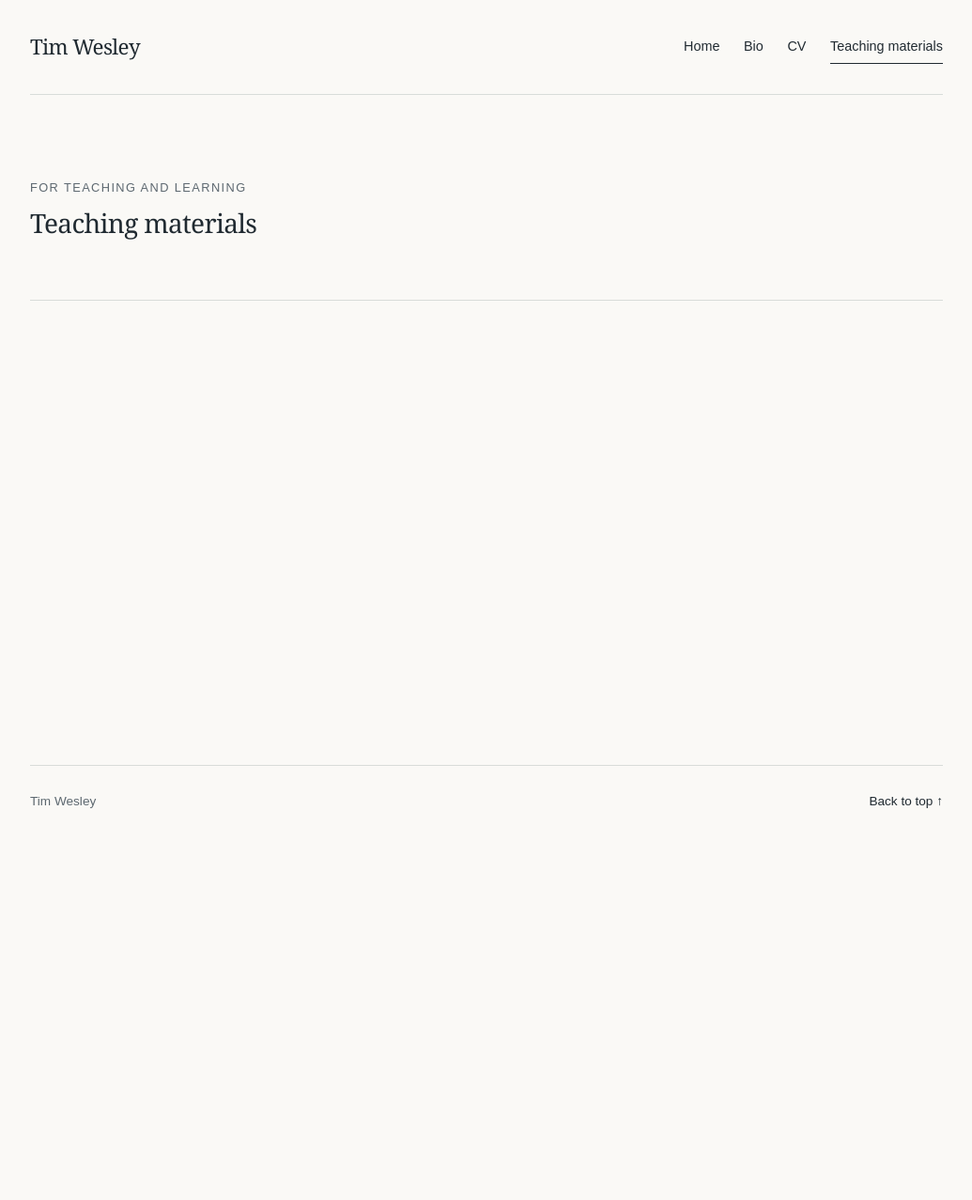
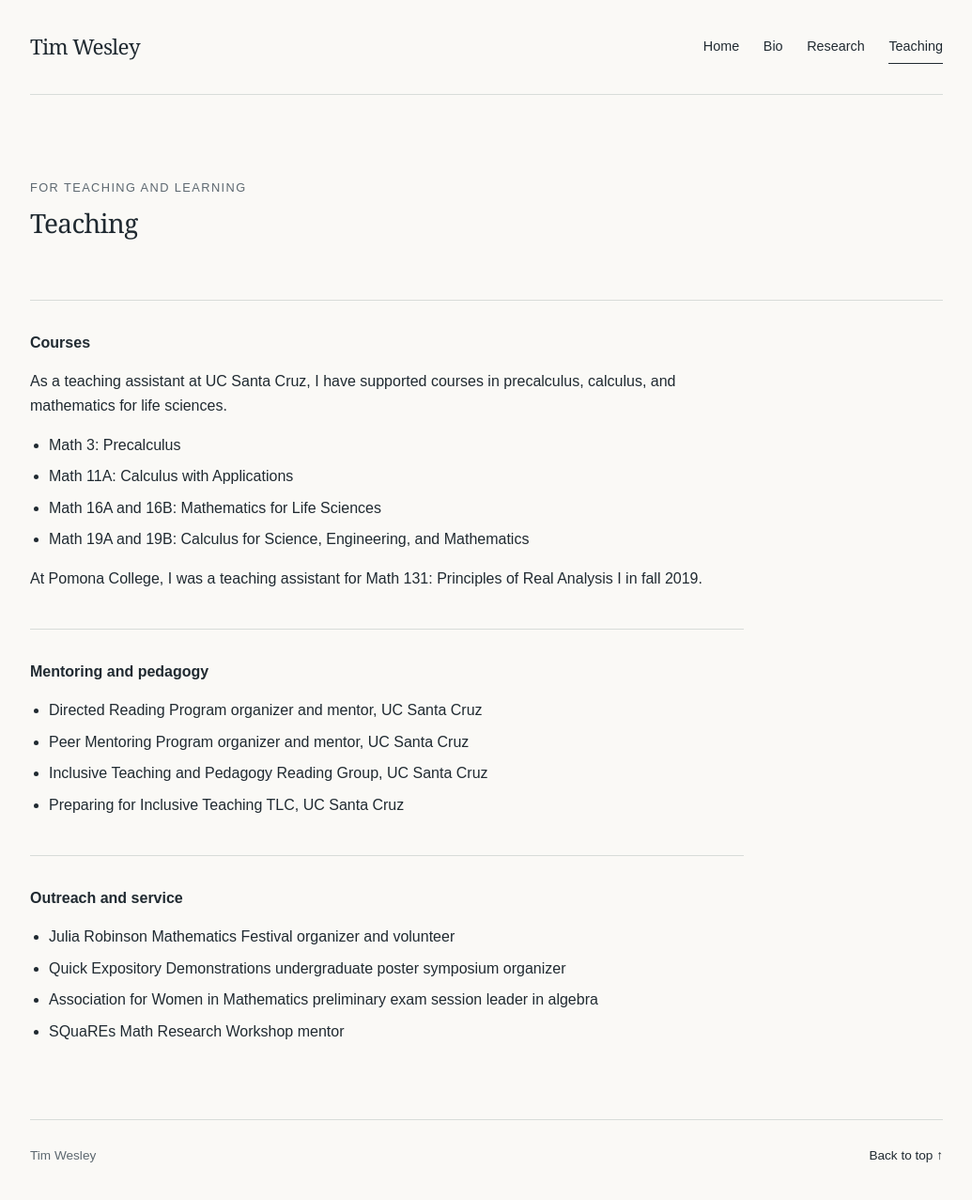
Before and after one commit to sprinklesurfing/sprinklesurfing.github.io, a Jekyll site: the page built from teaching.md, in a window 1280 px wide. Shown: the whole page at 94% size, without its empty margins (122-1157 px from the left). Built offline with Jekyll 4.4.1, drawn with Linux system fonts in a browser that asks for light colours; before the commit the page ends 901 px from its top, so only the background shows below that.

Commit message:
Integrate CV details into bio research and teaching

```diff
--- a/_config.yml
+++ b/_config.yml
@@ -1,5 +1,5 @@
 title: Tim Wesley
-description: Biography, curriculum vitae, and teaching materials.
+description: Biography, research, and teaching.
 url: https://sprinklesurfing.github.io
 baseurl: ""
 markdown: kramdown
--- a/_layouts/default.html
+++ b/_layouts/default.html
@@ -16,8 +16,8 @@
         <nav class="site-nav" aria-label="Main navigation">
           <a href="{{ '/' | relative_url }}" {% if page.url == '/' %}aria-current="page"{% endif %}>Home</a>
           <a href="{{ '/bio/' | relative_url }}" {% if page.url == '/bio/' %}aria-current="page"{% endif %}>Bio</a>
-          <a href="{{ '/cv/' | relative_url }}" {% if page.url == '/cv/' %}aria-current="page"{% endif %}>CV</a>
-          <a href="{{ '/teaching/' | relative_url }}" {% if page.url == '/teaching/' %}aria-current="page"{% endif %}>Teaching materials</a>
+          <a href="{{ '/research/' | relative_url }}" {% if page.url == '/research/' %}aria-current="page"{% endif %}>Research</a>
+          <a href="{{ '/teaching/' | relative_url }}" {% if page.url == '/teaching/' %}aria-current="page"{% endif %}>Teaching</a>
         </nav>
       </header>
       <main id="main">{{ content }}</main>
--- a/assets/site.css
+++ b/assets/site.css
@@ -25,10 +25,14 @@ main{min-height:calc(100vh - 187px)}
 .home-photo{margin:0}
 .home-photo img{display:block;width:100%;height:auto}
 .page-intro{padding:clamp(3.5rem,7vw,6rem) 0 clamp(2.5rem,5vw,4rem);border-bottom:1px solid var(--line)}
-.page-section{padding:2rem 0 5rem}
+.page-section{max-width:760px;padding:2rem 0 2.5rem;border-bottom:1px solid var(--line)}
+.page-section:last-of-type{padding-bottom:5rem;border-bottom:0}
 .page-section h2{margin:0 0 1rem;font-size:1rem;font-weight:600}
+.page-section p{margin:0 0 1rem}
+.page-section p:last-child{margin-bottom:0}
 .page-section ul{margin:0;padding-left:1.25rem}
-.page-section li+li{margin-top:.4rem}
+.page-section li+li{margin-top:.5rem}
+.page-section ul+p{margin-top:1rem}
 .site-footer{display:flex;justify-content:space-between;gap:1rem;border-top:1px solid var(--line);padding:1.7rem 0 2.3rem;color:var(--muted);font-size:.85rem}
 .site-footer a{text-decoration:none;color:var(--ink)}
 @media(max-width:760px){.site-header{align-items:flex-start;flex-direction:column;gap:1rem}.home-layout{grid-template-columns:1fr;gap:2.5rem}.home-photo{max-width:320px}.site-footer{flex-direction:column}}
--- a/teaching.md
+++ b/teaching.md
@@ -1,9 +1,16 @@
 ---
 layout: default
-title: Teaching materials
-description: Course resources and classroom materials.
+title: Teaching
+description: Teaching experience, mentoring, and pedagogy.
 status: ai-draft
+source: Wesley_CV.docx
 permalink: /teaching/
 ---
 
-<section class="page-intro"><p class="intro-label">For teaching and learning</p><h1>Teaching materials</h1></section>
+<section class="page-intro"><p class="intro-label">For teaching and learning</p><h1>Teaching</h1></section>
+
+<section class="page-section" aria-labelledby="courses"><h2 id="courses">Courses</h2><p>As a teaching assistant at UC Santa Cruz, I have supported courses in precalculus, calculus, and mathematics for life sciences.</p><ul><li>Math 3: Precalculus</li><li>Math 11A: Calculus with Applications</li><li>Math 16A and 16B: Mathematics for Life Sciences</li><li>Math 19A and 19B: Calculus for Science, Engineering, and Mathematics</li></ul><p>At Pomona College, I was a teaching assistant for Math 131: Principles of Real Analysis I in fall 2019.</p></section>
+
+<section class="page-section" aria-labelledby="mentoring"><h2 id="mentoring">Mentoring and pedagogy</h2><ul><li>Directed Reading Program organizer and mentor, UC Santa Cruz</li><li>Peer Mentoring Program organizer and mentor, UC Santa Cruz</li><li>Inclusive Teaching and Pedagogy Reading Group, UC Santa Cruz</li><li>Preparing for Inclusive Teaching TLC, UC Santa Cruz</li></ul></section>
+
+<section class="page-section" aria-labelledby="outreach"><h2 id="outreach">Outreach and service</h2><ul><li>Julia Robinson Mathematics Festival organizer and volunteer</li><li>Quick Expository Demonstrations undergraduate poster symposium organizer</li><li>Association for Women in Mathematics preliminary exam session leader in algebra</li><li>SQuaREs Math Research Workshop mentor</li></ul></section>
```
Also changed, not shown: bio.md (+7 -2 lines), cv.md (deleted, +0 -9 lines), index.md (+2 -2 lines), research.md (added, +18 -0 lines), README.md.
